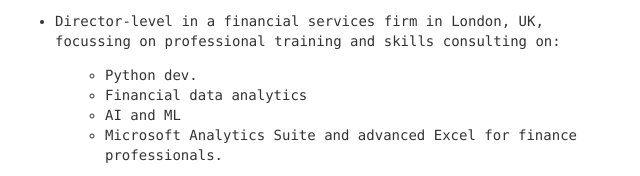
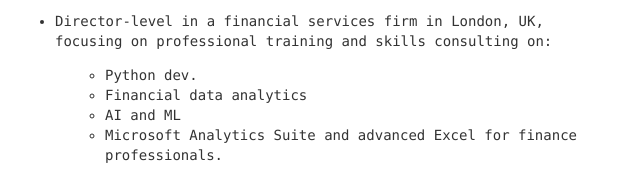
Before and after one commit to adamquant/adamquant.github.io, a plain HTML site: page index.html in a window 1280 px wide. Shown: the part 267-443 px from the top of the page, 335-975 px from the left. Drawn offline with Linux system fonts and the light colour scheme.

Commit message:
new content

```diff
--- a/index.html
+++ b/index.html
@@ -812,7 +812,7 @@
                 </li>
                 <li>
                     <p>
-                        Director-level in a financial services firm in London, UK, focussing on professional training and skills consulting on:
+                        Director-level in a financial services firm in London, UK, focusing on professional training and skills consulting on:
                         <ul>
                             <li>Python dev.</li>
                             <li>Financial data analytics</li>
```
